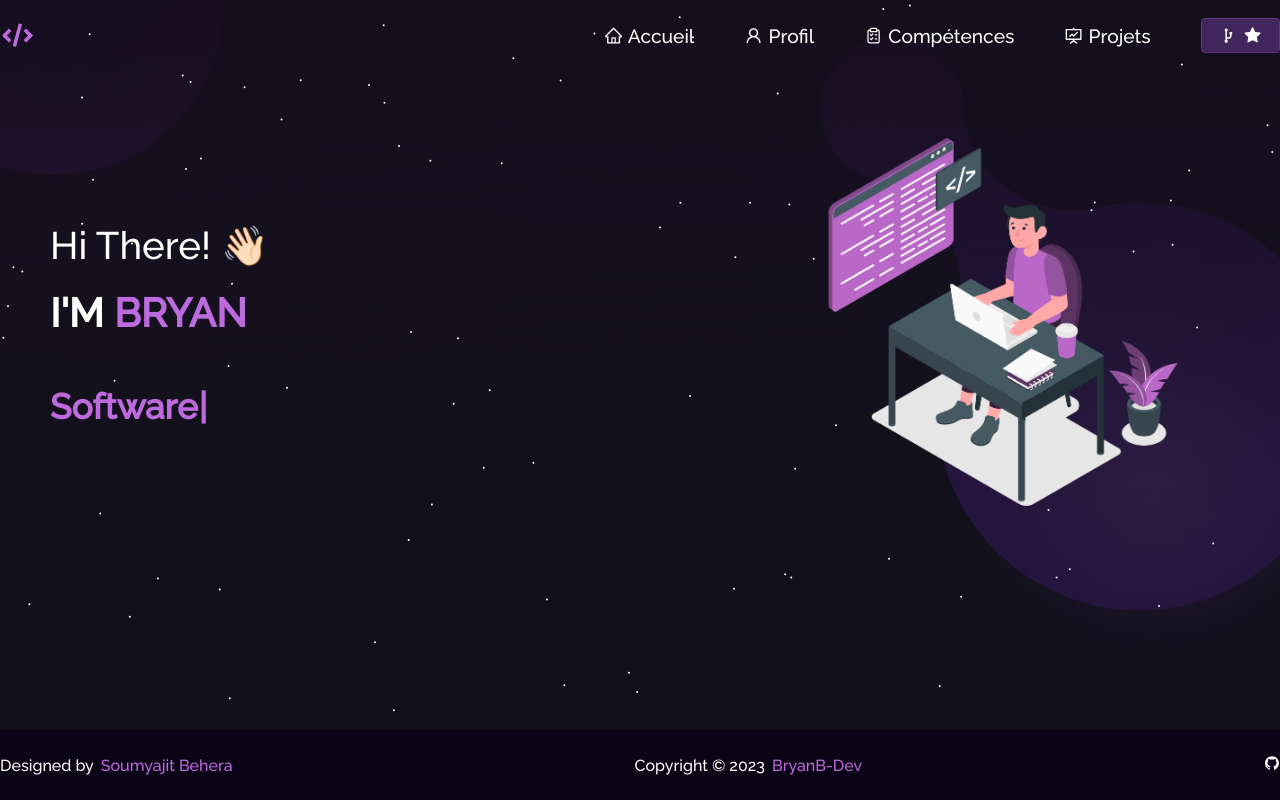
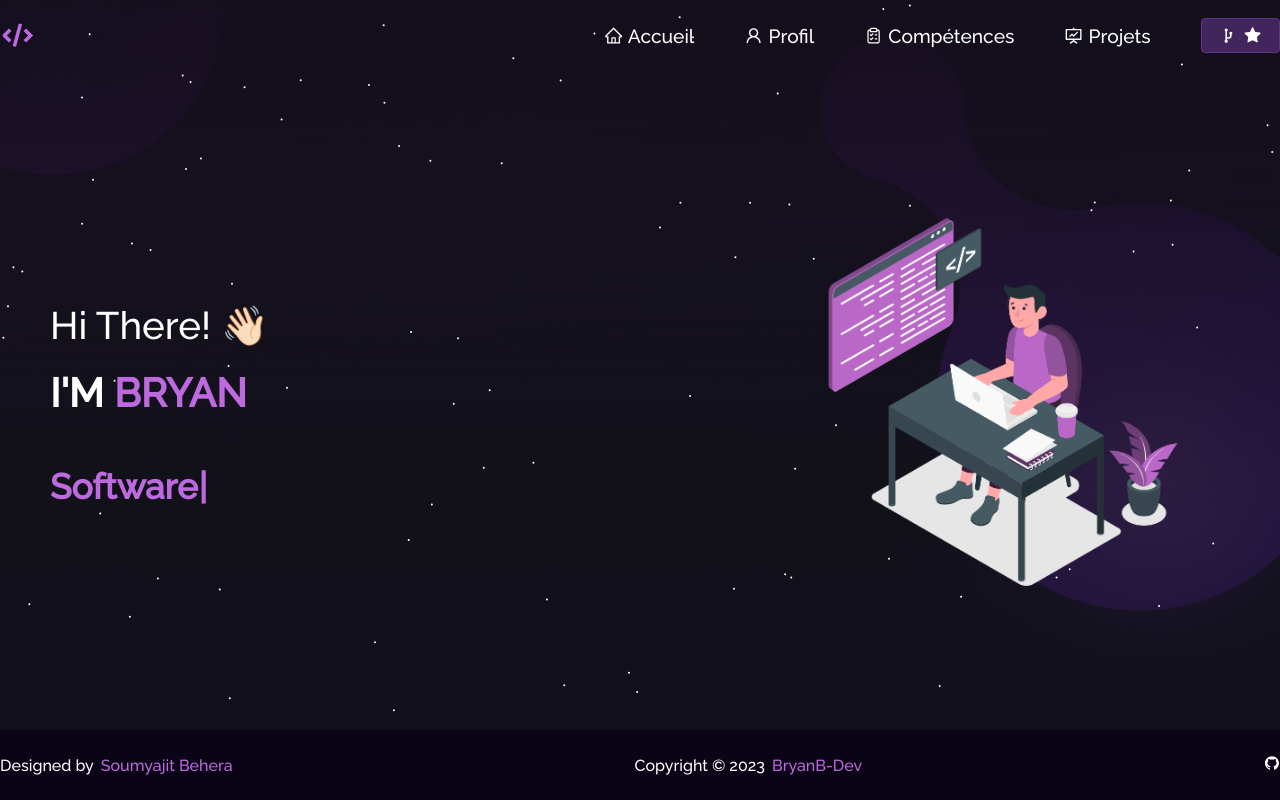
Before and after one commit to BryanB-Dev/Portfolio, a React (Create React App) app: page / in a window 1280 px wide. Built offline with nearby package versions, Linux system fonts and the light colour scheme.

Commit message:
Update styles for HomeSvg, Name, Type, and Home pages

```diff
--- a/src/components/HomeSvg/style.scss
+++ b/src/components/HomeSvg/style.scss
@@ -1,5 +1,6 @@
 @import '../../styles/main.scss';
 
 .homeSvg {
-    width: 450px;
+    max-width: 450px;
+    width: auto;
 }
--- a/src/components/Name/style.scss
+++ b/src/components/Name/style.scss
@@ -3,6 +3,7 @@
 .name {
     color: $color-tertiary;
     @include flex(column, flex-start, stretch, 20px);
+    width: 100%;
 
     &__text {
         font-size: 2.4em;
--- a/src/components/Type/style.scss
+++ b/src/components/Type/style.scss
@@ -5,4 +5,10 @@
     font-size: 2.2em;
     font-weight: 600;
     text-align: left;
+
+    @media screen and (max-width: $breakpoint-mobile){
+        height: 56px;
+        font-size: 1.4em;
+        font-weight: 500;
+    }
 }
--- a/src/pages/Home/style.scss
+++ b/src/pages/Home/style.scss
@@ -2,7 +2,11 @@
 
 .homeSection {
     @include flex(row, space-between, center);
-    padding: 100px 50px 30px 50px;
+    padding: 180px 50px 30px 50px;
+    @media screen and (max-width: $breakpoint-mobile){
+        @include flex(column, flex-start, center, 20px);
+        padding: 180px 10px 30px 10px;
+    }
 
     &__text {
         @include flex(column, flex-start, stretch, 50px);
```
